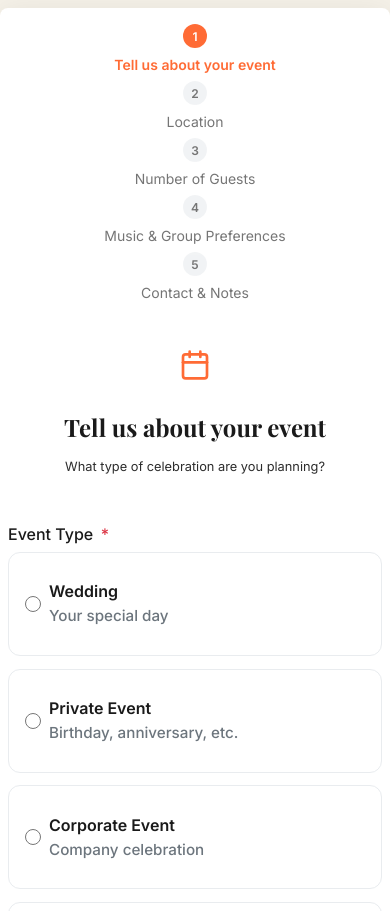
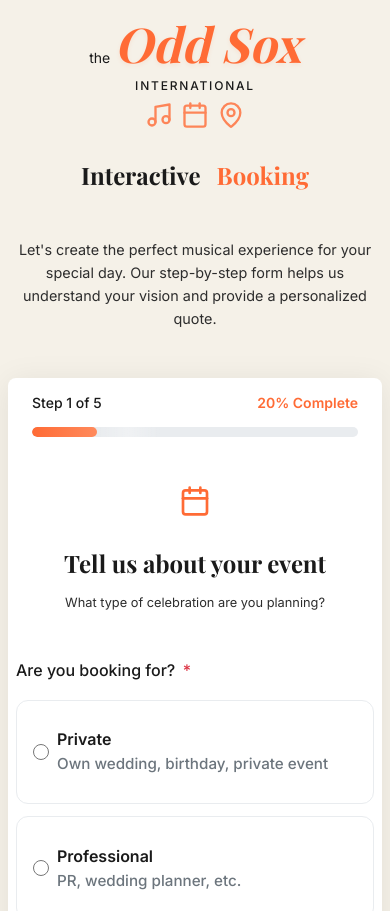
Before and after one commit to FabrizScan/arkad_oddsox_inquiryform, a React (Vite) app: page / in a window 390 px wide. Shown: the top 911 px of the page. Built offline with nearby package versions, Linux system fonts and the light colour scheme; no server answers.

Commit message:
Added  user_type and new requests from DIEGO - 20250725

```diff
--- a/src/App.jsx
+++ b/src/App.jsx
@@ -5,6 +5,7 @@
 import Step4MusicDetails from "./components/Step4MusicDetails"; // Nuovo Step 4
 import Step5ContactNotes from "./components/Step5ContactNotes"; // Nuovo Step 5
 import Stepper from "./components/Stepper";
+import { Music, Calendar, MapPin, Users, MessageCircle } from "lucide-react";
 import "./styles/main.css";
 
 // --- SOLO PER DEMO LOCALE! ---
@@ -86,6 +87,7 @@
   // Adatta i dati del form per la tabella Supabase
   function mapFormDataToPayload(formData) {
     return {
+      user_type: formData.userType,
       event_type: formData.eventType === "other" ? formData.otherEventType : formData.eventType,
       date_type: formData.isDateRange ? "range" : "single",
       start_date: formData.startDate,
@@ -219,7 +221,7 @@
   };
 
   return (
-    <div className={`form-container ${submitted ? "submitted" : ""}`}>
+    <div className={`page-container ${submitted ? "submitted" : ""}`}>
       {submitted ? (
         <div className="submission-success">
           <h2>Thank You!</h2>
@@ -238,8 +240,34 @@
         </div>
       ) : (
         <>
-          <Stepper steps={steps} currentStep={currentStep} />
-          {renderStep()}
+          {/* Page Header Content */}
+          <div className="page-header">
+            <div className="brand-header">
+              <div className="brand-main">
+                <span className="brand-prefix">the</span>
+                <span className="brand-name">Odd Sox</span>
+              </div>
+              <span className="brand-suffix">INTERNATIONAL</span>
+            </div>
+            <div className="header-icons">
+              <Music className="header-icon" />
+              <Calendar className="header-icon" />
+              <MapPin className="header-icon" />
+            </div>
+            <h1 className="page-title">
+              <span className="title-main">Interactive</span>
+              <span className="title-accent">Booking</span>
+            </h1>
+            <p className="page-description">
+              Let's create the perfect musical experience for your special day. Our step-by-step form helps us understand your vision and provide a personalized quote.
+            </p>
+          </div>
+
+          {/* Form Container */}
+          <div className="form-container">
+            <Stepper steps={steps} currentStep={currentStep} />
+            {renderStep()}
+          </div>
         </>
       )}
     </div>
--- a/src/components/Step1EventInfo.jsx
+++ b/src/components/Step1EventInfo.jsx
@@ -8,6 +8,7 @@
     startDate: data.startDate || "",
     endDate: data.endDate || "",
     isDateRange: data.isDateRange || false,
+    userType: data.userType || "",
   });
   const [errors, setErrors] = useState({});
 
@@ -19,6 +20,7 @@
       startDate: data.startDate || "",
       endDate: data.endDate || "",
       isDateRange: data.isDateRange || false,
+      userType: data.userType || "",
     });
   }, [data]);
 
@@ -53,6 +55,7 @@
     if (!fields.startDate) e.startDate = "Required";
     else if (new Date(fields.startDate) < new Date(todayISO))
       e.startDate = "Date cannot be in the past";
+    if (!fields.userType) e.userType = "Required";
 
     if (fields.isDateRange) {
       if (!fields.endDate) e.endDate = "Required for date range";
@@ -79,6 +82,40 @@
         <h2 className="section-title">Tell us about your event</h2>
         <p className="section-subtitle">What type of celebration are you planning?</p>
       </div>
+
+      {/* User Type */}
+      <label>
+        Are you booking for? <span className="required">*</span>
+      </label>
+      <div className="radio-grid">
+        <label className="radio-card">
+          <input
+            type="radio"
+            name="userType"
+            value="private"
+            checked={fields.userType === "private"}
+            onChange={handleRadioChange}
+          />
+          <div>
+            <strong>Private</strong>
+            <span>Own wedding, birthday, private event</span>
+          </div>
+        </label>
+        <label className="radio-card">
+          <input
+            type="radio"
+            name="userType"
+            value="professional"
+            checked={fields.userType === "professional"}
+            onChange={handleRadioChange}
+          />
+          <div>
+            <strong>Professional</strong>
+            <span>PR, wedding planner, etc.</span>
+          </div>
+        </label>
+      </div>
+      {errors.userType && <div className="error">{errors.userType}</div>}
 
       {/* Event Type */}
       <label>
--- a/src/components/Step4MusicDetails.jsx
+++ b/src/components/Step4MusicDetails.jsx
@@ -53,7 +53,7 @@
         <p>
           Our standard band setup includes:
           <br />
-          <strong>Vocals, Guitar, Bass, Drums, and Keyboards.</strong>
+          <strong>Guitars, Double Bass, and Percussion, with all members contributing vocals.</strong>
           <br />
           This configuration provides a full, dynamic sound perfect for most events.
         </p>
--- a/src/components/Stepper.jsx
+++ b/src/components/Stepper.jsx
@@ -1,17 +1,20 @@
 import React from "react";
 
 export default function Stepper({ steps, currentStep }) {
+  const progressPercentage = ((currentStep + 1) / steps.length) * 100;
+
   return (
-    <div className="stepper">
-      {steps.map((label, idx) => (
+    <div className="progress-container">
+      <div className="progress-header">
+        <span className="progress-step">Step {currentStep + 1} of {steps.length}</span>
+        <span className="progress-percentage">{Math.round(progressPercentage)}% Complete</span>
+      </div>
+      <div className="progress-bar">
         <div
-          key={label}
-          className={`step ${idx === currentStep ? "active" : ""} ${idx < currentStep ? "completed" : ""}`}
-        >
-          <div className="step-number">{idx + 1}</div>
-          <div className="step-label">{label}</div>
-        </div>
-      ))}
+          className="progress-fill"
+          style={{ width: `${progressPercentage}%` }}
+        ></div>
+      </div>
     </div>
   );
 }
--- a/src/styles/main.css
+++ b/src/styles/main.css
@@ -22,9 +22,118 @@
   min-height: 100vh;
 }
 
+/* Page Container */
+.page-container {
+  max-width: 1200px;
+  margin: 0 auto;
+  padding: 2rem var(--space-md);
+  min-height: 100vh;
+  background: var(--odd-sox-cream);
+}
+
+/* Page Header Content */
+.page-header {
+  text-align: center;
+  margin-bottom: 3rem;
+  padding: 2rem 0;
+  max-width: 1000px;
+  margin-left: auto;
+  margin-right: auto;
+}
+
+.brand-header {
+  margin-bottom: var(--space-xl);
+  text-align: center;
+}
+
+.brand-main {
+  display: flex;
+  align-items: baseline;
+  justify-content: center;
+  gap: 0.5rem;
+  margin-bottom: 1.5rem;
+}
+
+.brand-prefix {
+  font-size: 1.5rem;
+  color: var(--odd-sox-dark);
+  font-weight: 400;
+  font-family: var(--font-body);
+}
+
+.brand-name {
+  font-size: 6.5rem;
+  color: var(--odd-sox-orange);
+  font-weight: 700;
+  font-family: var(--font-heading);
+  font-style: italic;
+  line-height: 0.8;
+  text-shadow: 0 2px 4px rgba(255, 107, 53, 0.1);
+}
+
+.brand-suffix {
+  display: block;
+  font-size: 1.125rem;
+  color: var(--odd-sox-dark);
+  font-weight: 500;
+  font-family: var(--font-body);
+  text-transform: uppercase;
+  letter-spacing: 0.15em;
+  margin-bottom: var(--space-lg);
+}
+
+.header-icons {
+  display: flex;
+  justify-content: center;
+  gap: var(--space-lg);
+  margin-bottom: var(--space-lg);
+}
+
+.header-icon {
+  width: 3rem;
+  height: 3rem;
+  color: var(--odd-sox-orange);
+  opacity: 0.8;
+  transition: all 0.3s ease;
+}
+
+.header-icon:hover {
+  opacity: 1;
+  transform: scale(1.1);
+}
+
+.page-title {
+  font-family: var(--font-heading);
+  font-size: 2.5rem;
+  font-weight: 700;
+  margin-bottom: var(--space-lg);
+  line-height: 1.2;
+  text-align: center;
+}
+
+.title-main {
+  color: var(--odd-sox-dark);
+}
+
+.title-accent {
+  color: var(--odd-sox-orange);
+  margin-left: var(--space-sm);
+}
+
+.page-description {
+  font-size: 1.25rem;
+  line-height: 1.6;
+  color: var(--odd-sox-gray);
+  max-width: 900px;
+  margin: 0 auto;
+  text-align: center;
+  font-family: var(--font-body);
+}
+
+/* Form Container */
 .form-container {
-  max-width: 720px;
-  margin: 3rem auto;
+  max-width: 900px;
+  margin: 0 auto;
   background: #ffffff;
   border-radius: 0.75rem;
   box-shadow: 0 4px 32px rgba(0,0,0,0.08);
@@ -37,55 +146,61 @@
   padding: var(--space-lg);
 }
 
-.stepper {
+/* Progress Bar Container */
+.progress-container {
+  margin-bottom: var(--space-lg);
+  padding: 0 var(--space-sm);
+}
+
+.progress-header {
   display: flex;
   justify-content: space-between;
-  margin-bottom: var(--space-lg);
+  align-items: center;
+  margin-bottom: var(--space-sm);
+  font-size: 0.875rem;
+  font-weight: 500;
 }
-.step {
-  flex: 1;
-  text-align: center;
-  position: relative;
-  color: var(--odd-sox-dark);
-  opacity: 0.6;
-  transition: opacity 0.3s;
-}
-.step.active {
-  font-weight: bold;
-  color: var(--odd-sox-orange);
-  opacity: 1;
-}
-.step.completed {
-  opacity: 1;
-}
-.step-number {
-  width: 2rem;
-  height: 2rem;
-  margin: 0 auto var(--space-xs);
-  border-radius: 50%;
-  background: #e9ecef;
-  display: flex;
-  align-items: center;
-  justify-content: center;
-  font-weight: bold;
+
+.progress-step {
   color: var(--odd-sox-dark);
 }
-.step.active .step-number {
-  background: var(--odd-sox-orange);
-  color: #fff;
+
+.progress-percentage {
+  color: var(--odd-sox-orange);
+  font-weight: 600;
 }
 
-.form-step-wrapper {
+.progress-bar {
+  width: 100%;
+  height: 10px;
+  background-color: #e9ecef;
+  border-radius: 5px;
+  overflow: hidden;
   position: relative;
-  min-height: 420px;
 }
 
-.form-step {
-  animation: slideIn 0.5s cubic-bezier(.77,0,.18,1) both;
+.progress-fill {
+  height: 100%;
+  background: linear-gradient(90deg, var(--odd-sox-orange) 0%, #ff8a5c 100%);
+  border-radius: 5px;
+  transition: width 0.5s ease-in-out;
+  position: relative;
 }
-@keyframes slideIn {
-  from { opacity: 0; transform: translateX(40px); }
-  to { opacity: 1; transform: translateX(0); }
+
+.progress-fill::after {
+  content: '';
+  position: absolute;
+  top: 0;
+  left: 0;
+  right: 0;
+  bottom: 0;
+  background: linear-gradient(90deg, transparent 0%, rgba(255,255,255,0.3) 50%, transparent 100%);
+  animation: shimmer 2s infinite;
+}
+
+@keyframes shimmer {
+  0% { transform: translateX(-100%); }
+  100% { transform: translateX(100%); }
 }
 
 label {
@@ -94,6 +209,27 @@
   font-weight: 500;
   font-family: var(--font-body);
 }
+
+/* Add spacing between major form sections */
+label + .radio-grid,
+label + .radio-group,
+label + .checkbox-group,
+label + input,
+label + textarea,
+label + .date-row,
+.radio-grid + label,
+.radio-group + label,
+.checkbox-group + label,
+.info-box + label {
+  margin-top: 1.25rem; /* 20px equivalent */
+}
+
+/* Add spacing after section headers */
+.section-header + label,
+.section-header + .info-box {
+  margin-top: 1.5rem; /* 24px equivalent */
+}
+
 input, select, textarea {
   width: 100%;
   padding: var(--space-xs);
@@ -423,10 +559,56 @@
   font-family: var(--font-body);
 }
 
+/* Responsive adjustments for page */
 @media (max-width: 768px) {
+  .page-container {
+    padding: 1rem var(--space-sm);
+  }
+
+  .page-header {
+    margin-bottom: 2rem;
+    padding: 1rem 0;
+    max-width: 100%;
+  }
+
+  .brand-main {
+    gap: 0.4rem;
+    margin-bottom: 1.25rem;
+  }
+
+  .brand-name {
+    font-size: 4.5rem;
+  }
+
+  .brand-prefix {
+    font-size: 1.25rem;
+  }
+
+  .brand-suffix {
+    font-size: 1rem;
+    margin-bottom: var(--space-md);
+  }
+
+  .header-icons {
+    gap: var(--space-md);
+    margin-bottom: var(--space-md);
+  }
+
+  .header-icon {
+    width: 2.5rem;
+    height: 2.5rem;
+  }
+
+  .page-title {
+    font-size: 2rem;
+  }
+
+  .page-description {
+    font-size: 1rem;
+  }
+
   .form-container {
     max-width: 95%;
-    margin: 2rem auto;
     padding: var(--space-md) var(--space-sm);
   }
 
@@ -470,9 +652,49 @@
 }
 
 @media (max-width: 600px) {
+  .page-container {
+    padding: 0.5rem var(--space-xs);
+  }
+
+  .brand-main {
+    gap: 0.3rem;
+    margin-bottom: 1rem;
+  }
+
+  .brand-name {
+    font-size: 3.5rem;
+  }
+
+  .brand-prefix {
+    font-size: 1rem;
+  }
+
+  .brand-suffix {
+    font-size: 0.875rem;
+    margin-bottom: var(--space-sm);
+  }
+
+  .header-icons {
+    gap: var(--space-sm);
+  }
+
+  .header-icon {
+    width: 2rem;
+    height: 2rem;
+  }
+
+  .page-title {
+    font-size: 1.75rem;
+  }
+
+  .page-description {
+    font-size: 0.95rem;
+  }
+
   .form-container {
+    max-width: 98%;
     padding: var(--space-sm) var(--space-xs);
-    margin: 1rem auto;
+    margin: 0 auto;
   }
 
   .section-title {
@@ -486,21 +708,6 @@
   .section-icon {
     width: 2.5rem;
     height: 2.5rem;
-  }
-
-  .stepper {
-    flex-direction: column;
-    gap: var(--space-xs);
-  }
-
-  .step {
-    font-size: 0.875rem;
-  }
-
-  .step-number {
-    width: 1.5rem;
-    height: 1.5rem;
-    font-size: 0.75rem;
   }
 
   .radio-group {
@@ -529,9 +736,44 @@
 }
 
 @media (max-width: 480px) {
+  .brand-main {
+    gap: 0.25rem;
+    margin-bottom: 0.75rem;
+  }
+
+  .brand-name {
+    font-size: 3rem;
+  }
+
+  .brand-prefix {
+    font-size: 0.875rem;
+  }
+
+  .brand-suffix {
+    font-size: 0.75rem;
+    margin-bottom: var(--space-xs);
+  }
+
+  .header-icons {
+    gap: var(--space-xs);
+  }
+
+  .header-icon {
+    width: 1.75rem;
+    height: 1.75rem;
+  }
+
+  .page-title {
+    font-size: 1.5rem;
+  }
+
+  .page-description {
+    font-size: 0.9rem;
+  }
+
   .form-container {
     max-width: 98%;
-    margin: 0.5rem auto;
+    margin: 0 auto;
     border-radius: 0.5rem;
   }
 
```
Also changed, not shown: src/components/Step2LocationVenue.jsx (+16 -7 lines), src/components/Step3Guests.jsx (+6 -6 lines).
